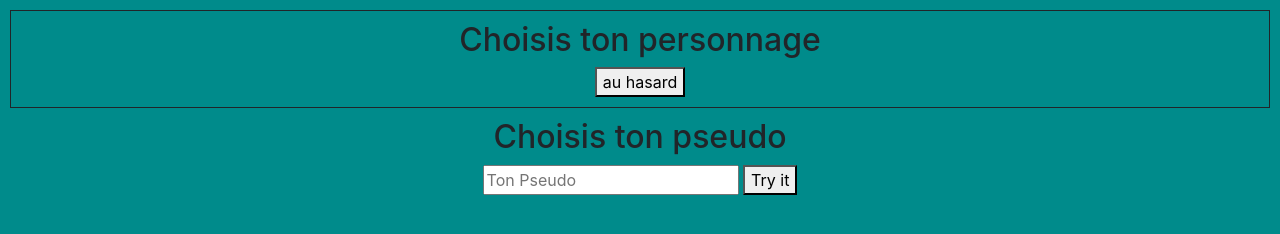
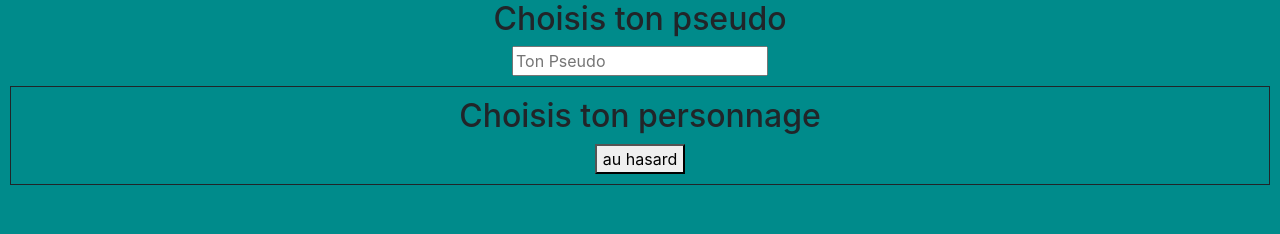
Before and after one commit to Romain-Dailly/SuperPoule, a plain HTML site: page index.html in a window 1280 px wide. Drawn offline with nearby package versions, Linux system fonts and the light colour scheme; no server answers.

Commit message:
play button and player settings improvement

```diff
--- a/index.html
+++ b/index.html
@@ -18,6 +18,11 @@
   <body>
     <div class="home">
 
+      <div>
+        <h2>Choisis ton pseudo</h2>
+        <input type="text" id="myPseudo" placeholder="Ton Pseudo" onchange="getPseudo()">
+      </div>
+
       <div class="character">
         <h2>Choisis ton personnage</h2>
         <div
@@ -27,13 +32,13 @@
         <button type="button" onclick="{GetRandomCharacter()}">au hasard</button>
       </div>
 
+      <div id="character" class="d-flex justify-content-center mt-5">
+      </div>
+
       <div>
-        <h2>Choisis ton pseudo</h2>
-        <input type="text" id="myPseudo" placeholder="Ton Pseudo">
-        <button onclick="getPseudo()">Try it</button>
-        <div id="character" class="d-flex justify-content-center mt-5">
-        </div>
+
       </div>
+
 
     </div>
 
--- a/index.js
+++ b/index.js
@@ -18,7 +18,6 @@ fetch("http://easteregg.wildcodeschool.fr/api/characters")
 
 /*Display characters in characters div*/
 const img = () =>{
-// console.log(characters)
 const listOfCharacters = document.getElementById("showCharacters")
 for (let i = 0; i < 6; i++) {
   listOfCharacters.innerHTML +=
@@ -46,8 +45,10 @@ function GetRandomCharacter() {
       <div class="card-body">
         <p class="card-text">${characterName}</p>
         <p class="card-text">${pseudo}</p>
+        <button>PLAY</button>
       </div>
-    </div>`
+    </div>
+    `
   })
 }
 
```
